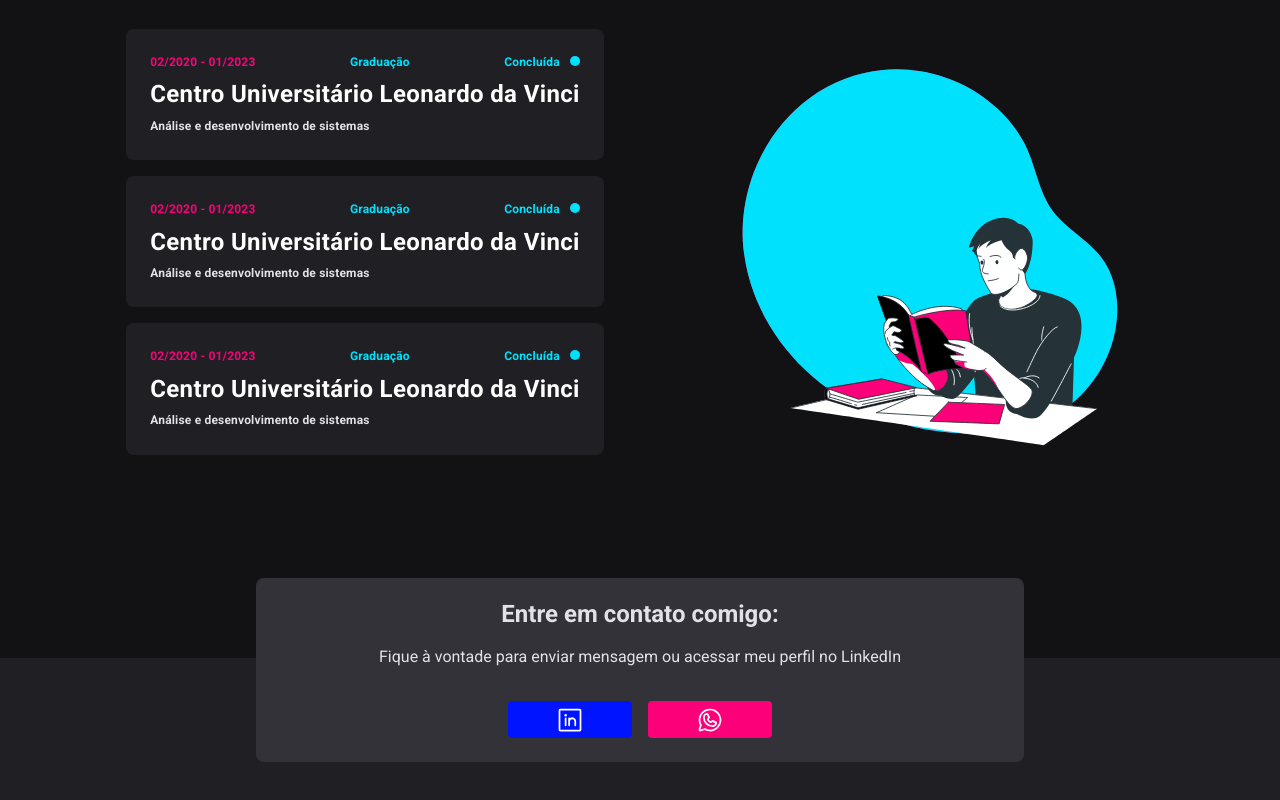
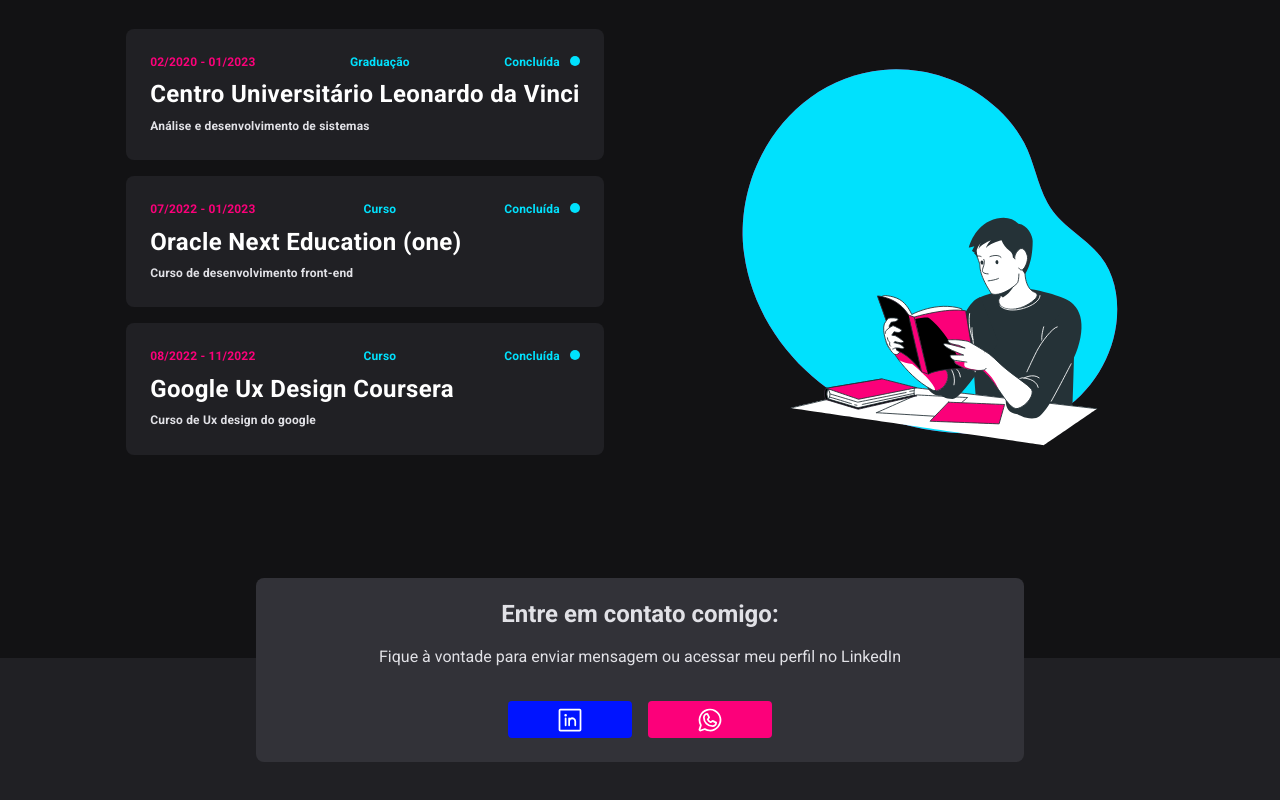
Before and after one commit to eduardoqsilva/PortifolioV2-react, a React (Vite) app: page /sobre in a window 1280 px wide. Shown: the part 1842-2642 px from the top of the page. Built offline with nearby package versions, Linux system fonts and the light colour scheme.

Commit message:
update sobre formations description and title

```diff
--- a/src/pages/Sobre/index.tsx
+++ b/src/pages/Sobre/index.tsx
@@ -10,7 +10,7 @@
         <DevFrontAnimate />
         <WrapperTextSobre>
           <TitleH1>sobre mim</TitleH1>
-          <p>Olá! Meu nome é Eduardo Queiroz e sou um desenvolvedor front-end com experiência em React, TypeScript e styled-components. Sou apaixonado por criar interfaces de usuário incríveis e funcionais que ajudam as pessoas a resolver problemas. Meus projetos mais recentes incluem um app web de calculo de energia solar e um pomodoro. Eu amo trabalhar em equipe e estou sempre procurando aprender coisas novas. Se você está procurando um desenvolvedor front-end que possa ajudá-lo a criar projetos incríveis, entre em contato comigo!</p>
+          <p>Olá! Meu nome é Eduardo Queiroz e sou um desenvolvedor front-end com experiência em React, TypeScript e styled-components. Sou apaixonado por criar interfaces de usuário incríveis e funcionais que ajudam as pessoas a resolver problemas. Meus projetos mais recentes incluem um app web de calculo de energia solar e um app web de pomodoro. Eu amo trabalhar em equipe e estou sempre procurando aprender coisas novas. Se você está procurando um desenvolvedor front-end que possa ajudá-lo a criar projetos incríveis, entre em contato comigo!</p>
         </WrapperTextSobre>
       </ContainerSobre>
       <ContainerExperience>
@@ -39,18 +39,18 @@
                 name={"Análise e desenvolvimento de sistemas"}
               />
               <CardFormation
-                date={"02/2020 - 01/2023"}
-                type={"Graduação"}
+                date={"07/2022 -  01/2023"}
+                type={"Curso"}
                 finish={"Concluída"}
-                title={"Centro Universitário Leonardo da Vinci"}
-                name={"Análise e desenvolvimento de sistemas"}
+                title={"Oracle Next Education (one)"}
+                name={"Curso de desenvolvimento front-end "}
               />
               <CardFormation
-                date={"02/2020 - 01/2023"}
-                type={"Graduação"}
+                date={"08/2022 -  11/2022"}
+                type={"Curso"}
                 finish={"Concluída"}
-                title={"Centro Universitário Leonardo da Vinci"}
-                name={"Análise e desenvolvimento de sistemas"}
+                title={"Google Ux Design Coursera"}
+                name={"Curso de Ux design do google"}
               />
             </div>
           </div>
```
